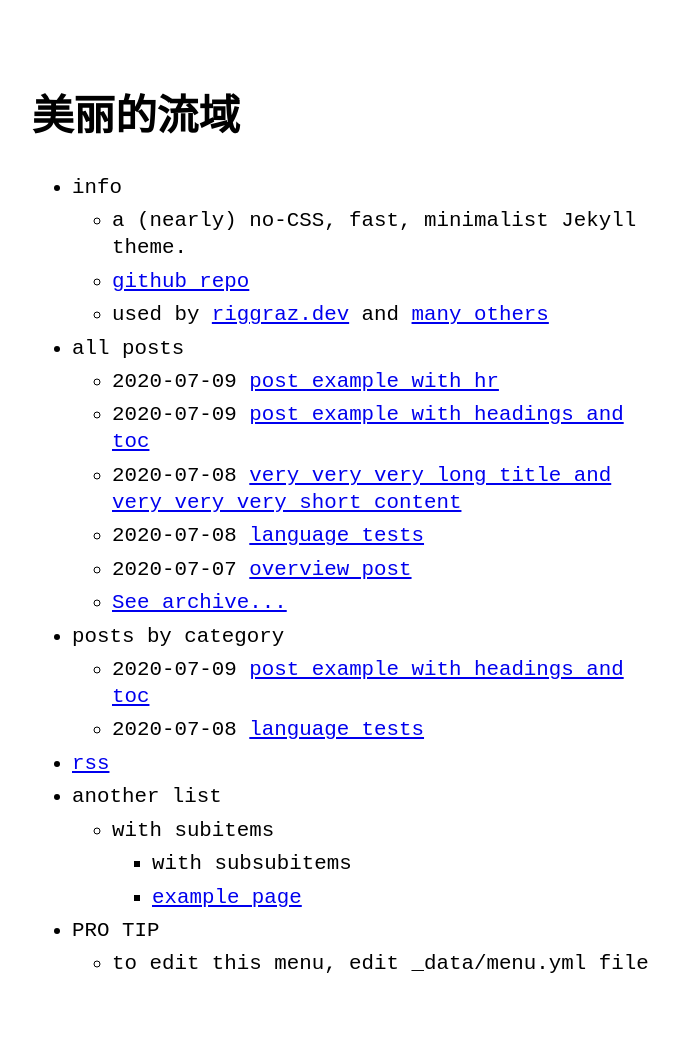
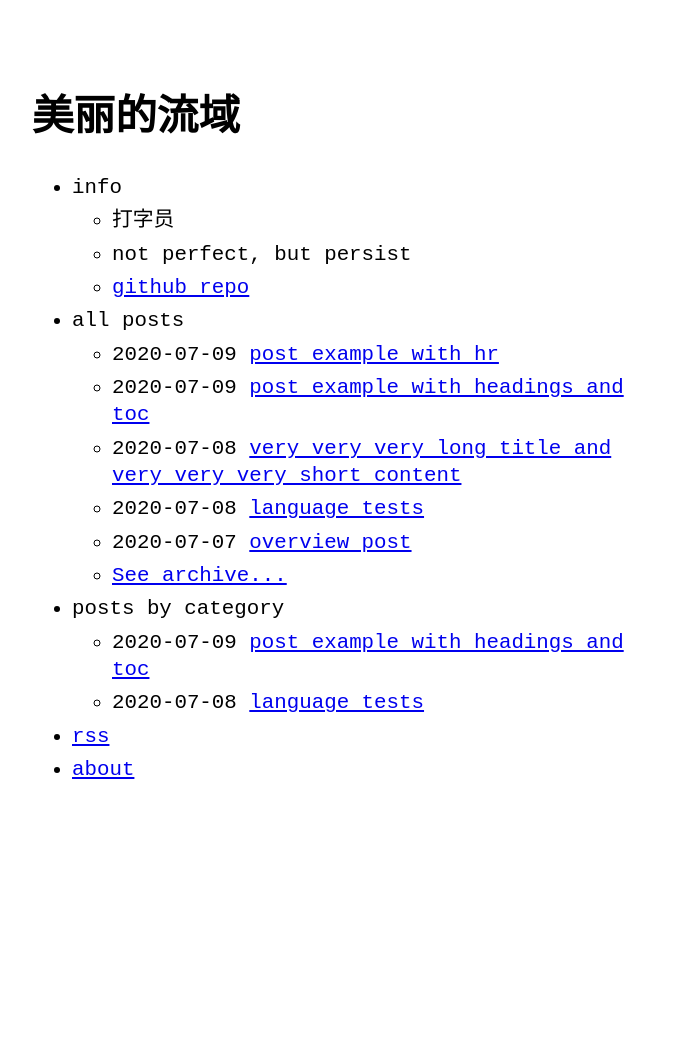
Before and after one commit to zTgx/zTgx.github.io, a Jekyll site: the page built from index.md, in a window 1280 px wide. Shown: the whole page, without its empty margins (288-967 px from the left). Built offline with Jekyll 4.4.1, drawn with Linux system fonts in a browser that asks for light colours; after the commit the page ends 900 px from its top, so only the background shows below that.

Commit message:
Update menu.yml

```diff
--- a/_data/menu.yml
+++ b/_data/menu.yml
@@ -4,10 +4,10 @@
 entries:
   - title: info
     entries:
-      - title: a (nearly) no-CSS, fast, minimalist Jekyll theme.
+      - title: 打字员
+      - title: not perfect, but persist
       - title: github repo
-        url: https://github.com/riggraz/no-style-please
-      - title: "used by <a href='https://riggraz.dev'>riggraz.dev</a> and <a href='https://github.com/riggraz/no-style-please/network/dependents'>many others</a>"
+        url: https://github.com/zTgx
 
   - title: all posts
     post_list:
@@ -26,13 +26,5 @@
   - title: rss
     url: feed.xml
 
-  - title: another list
-    entries:
-      - title: with subitems
-        entries:
-          - title: with subsubitems
-          - title: example page
-            url: about
-  - title: PRO TIP
-    entries:
-      - title: to edit this menu, edit _data/menu.yml file
+  - title: about
+    url: about
```
